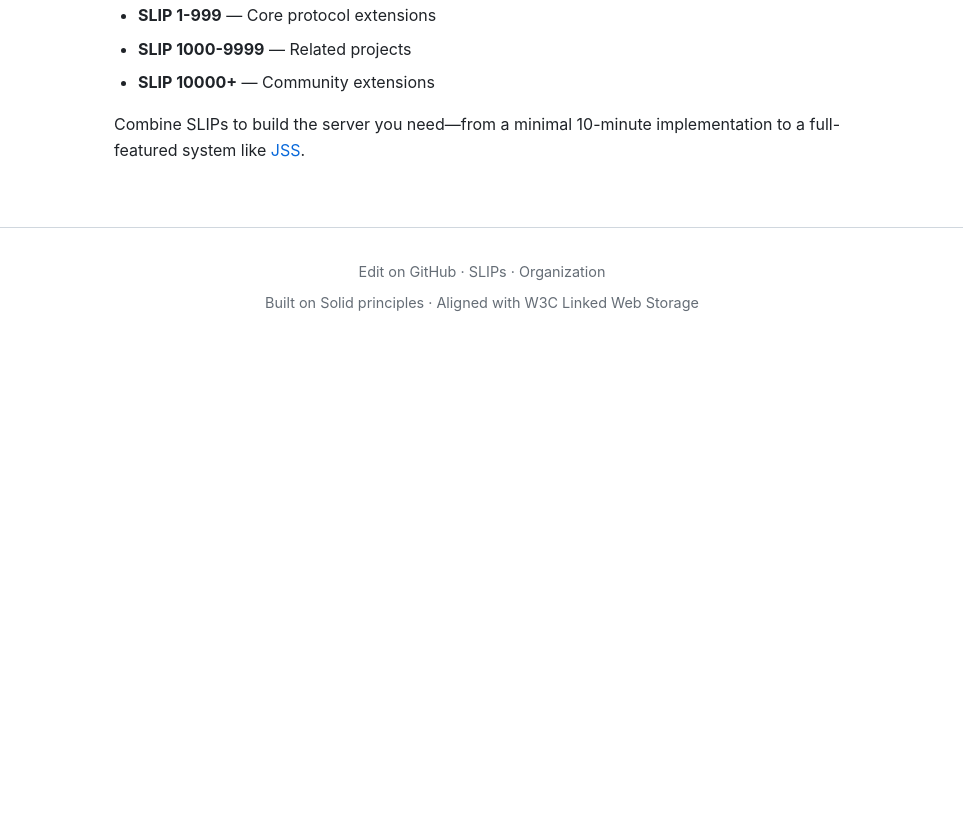
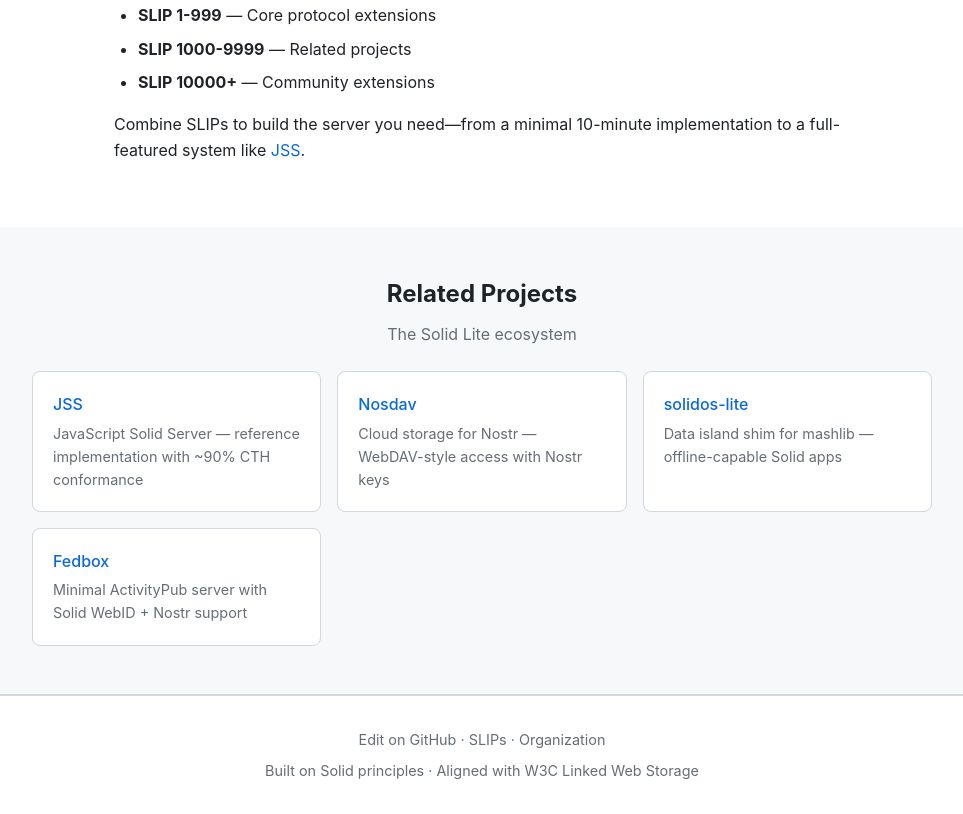
Before and after one commit to solid-lite/draft-spec, a plain HTML site: page index.html in a window 1280 px wide. Shown: the part 6898-7712 px from the top of the page, without its empty margins (158-1121 px from the left). Before the commit the page ends 7244 px from the top, so only its background shows below. Drawn offline with Linux system fonts and the light colour scheme.

Commit message:
Add Related Projects section
- JSS: Reference implementation (~90% CTH)
- Nosdav: Cloud storage for Nostr
- solidos-lite: Data islands for offline apps
- Fedbox: ActivityPub + Solid + Nostr

```diff
--- a/index.html
+++ b/index.html
@@ -790,6 +790,33 @@
     </p>
   </main>
 
+  <section class="blocks" style="background: var(--bg-secondary);">
+    <div class="blocks-inner">
+      <h2 style="text-align: center; margin-bottom: 0.5rem;">Related Projects</h2>
+      <p style="text-align: center; color: var(--text-muted); margin-bottom: 1.5rem;">
+        The Solid Lite ecosystem
+      </p>
+      <div class="block-grid">
+        <a href="https://github.com/JavaScriptSolidServer/JavaScriptSolidServer" class="block" style="text-decoration: none;">
+          <h3 style="margin-bottom: 0.25rem;">JSS</h3>
+          <p style="color: var(--text-muted); font-size: 0.9rem;">JavaScript Solid Server — reference implementation with ~90% CTH conformance</p>
+        </a>
+        <a href="https://nosdav.com" class="block" style="text-decoration: none;">
+          <h3 style="margin-bottom: 0.25rem;">Nosdav</h3>
+          <p style="color: var(--text-muted); font-size: 0.9rem;">Cloud storage for Nostr — WebDAV-style access with Nostr keys</p>
+        </a>
+        <a href="https://github.com/solid-lite/solidos-lite" class="block" style="text-decoration: none;">
+          <h3 style="margin-bottom: 0.25rem;">solidos-lite</h3>
+          <p style="color: var(--text-muted); font-size: 0.9rem;">Data island shim for mashlib — offline-capable Solid apps</p>
+        </a>
+        <a href="https://socialdocs.org/docs/ecosystem/fedbox/" class="block" style="text-decoration: none;">
+          <h3 style="margin-bottom: 0.25rem;">Fedbox</h3>
+          <p style="color: var(--text-muted); font-size: 0.9rem;">Minimal ActivityPub server with Solid WebID + Nostr support</p>
+        </a>
+      </div>
+    </div>
+  </section>
+
   <footer class="footer">
     <p>
       <a href="https://github.com/solid-lite/draft-spec">Edit on GitHub</a> ·
```
